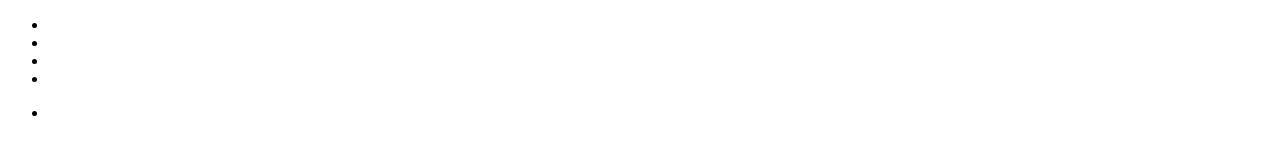
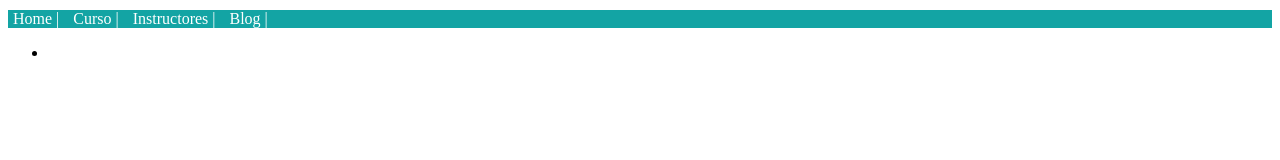
Before and after one commit to Josst343/EscuelaWebPlatzi, a plain HTML site: page htmlCss/CSS/ClasePseudoClases/index.html in a window 1280 px wide. Drawn offline with Linux system fonts and the light colour scheme.

Commit message:
Anexo referencias

```diff
--- a/htmlCss/CSS/ClasePseudoClases/index.html
+++ b/htmlCss/CSS/ClasePseudoClases/index.html
@@ -10,11 +10,11 @@
 <body>
     <header>
         <nav>
-            <ul>
-                <li><a href="Home"></a></li>
-                <li><a href="Curso"></a></li>
-                <li><a href="Instructores"></a></li>
-                <li><a href="Blog"></a></li>
+            <ul class="main-nav">
+                <li class="main-nav__item"><a href="#">Home</a></li>
+                <li class="main-nav__item"><a href="#">Curso</a></li>
+                <li class="main-nav__item"><a href="#">Instructores</a></li>
+                <li class="main-nav__item"><a href="#">Blog</a></li>
             </ul>
         </nav>
     </header>
--- a/htmlCss/CSS/ClasePseudoClases/style.css
+++ b/htmlCss/CSS/ClasePseudoClases/style.css
@@ -0,0 +1,27 @@
+.main-nav{
+margin-top: 10px;
+list-style: none;
+padding-left: 0;
+background-color: #13a4a4;
+}
+.main-nav__item{
+    display: inline-block;
+
+}
+
+.main-nav__item a{
+    color: white;
+    padding: 5px;
+    border-radius: 2px;
+    text-decoration: none;
+}
+
+.main-nav__item a:hover{
+    color: violet;
+}
+.main-nav__item a:active{
+    color: red;
+}
+.main-nav__item a::after{
+    content: " | ";
+}
```
Also changed, not shown: htmlCss/CSS/ClasePseudoClases/referencias.txt (added).
